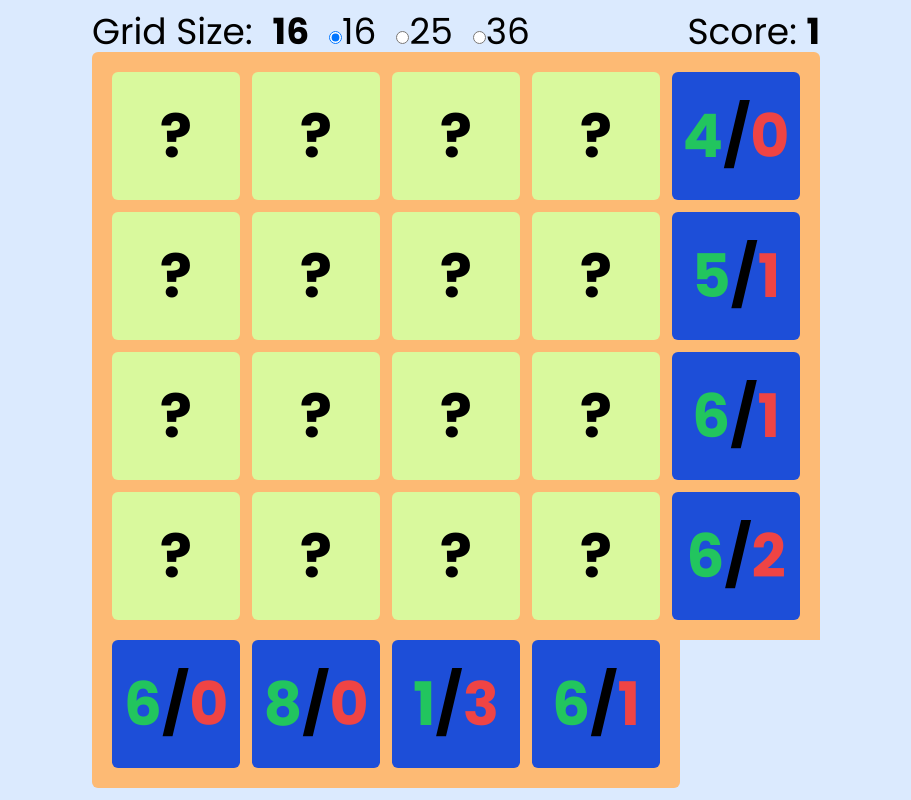
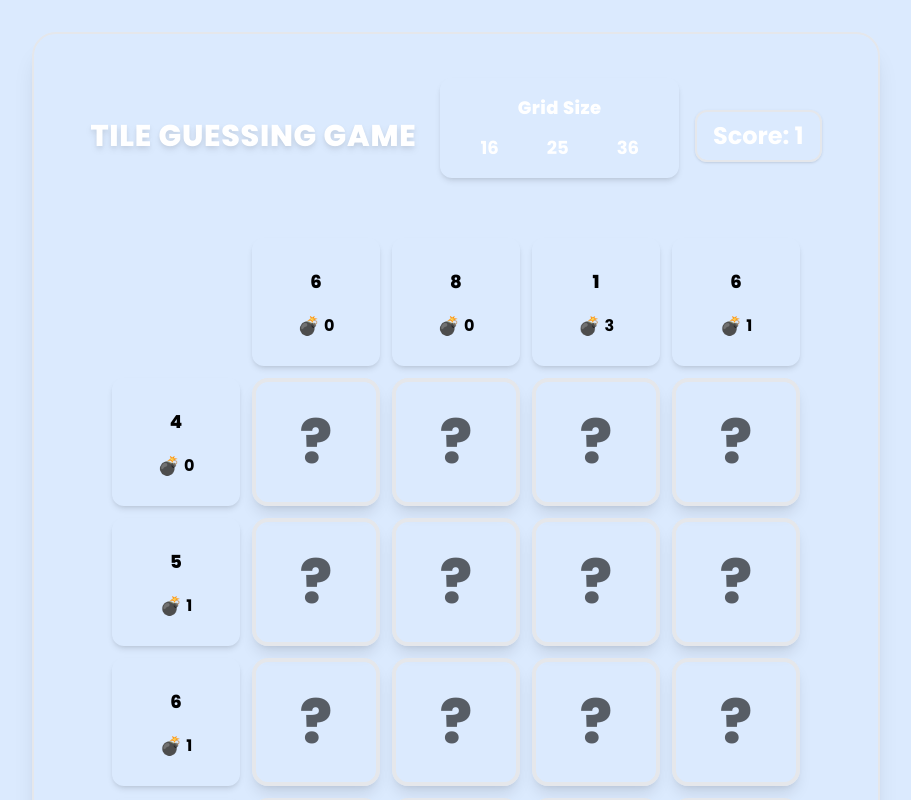
Before and after one commit to alirabbani97/tap-boom-game, a React (Vite) app: page / in a window 1280 px wide. Shown: the top 800 px of the page, without its empty margins (184-1095 px from the left). Built offline with nearby package versions, Linux system fonts and the light colour scheme; what @midudev/tailwind-animations would draw is missing.

Commit message:
added daisy, ui, improved layout

```diff
--- a/package.json
+++ b/package.json
@@ -11,6 +11,7 @@
   },
   "dependencies": {
     "@midudev/tailwind-animations": "^0.0.7",
+    "daisyui": "^5.0.43",
     "react": "^18.2.0",
     "react-dom": "^18.2.0",
     "react-icons": "^5.1.0"
--- a/src/App.tsx
+++ b/src/App.tsx
@@ -1,8 +1,8 @@
 import { useEffect, useState } from "react";
-import TileGrids from "./components/TileGrids";
 import TileButton from "./components/TileButton";
 import HintTiles from "./components/HintTIles";
 import LevelSlider from "./components/LevelSlider";
+import Card from "./components/card";
 
 type TtileData = {
   value: number;
@@ -132,93 +132,108 @@ function App() {
   /* CONSOLE LOGGING */
 
   return (
-    <div className="app flex flex-col justify-center items-center  h-screen w-screen bg-blue-100">
+    <div className="app min-h-screen min-w-screen flex flex-col justify-center items-center bg-blue-100 font-sans">
+      {/* Overlay for Game Over or Win */}
       {(bombFound || win) && (
-        <div className="absolute w-screen h-screen z-50 bg-black/30 flex flex-col justify-start items-center ">
-          <div
-            className={`animate-slide-in-top duration-[1500ms] bg-white/100 p-10 rounded-lg border-4 border-${
-              win ? "green" : "blue"
-            }-500 flex flex-col items-center`}
-          >
-            <span
-              className={`text-5xl font-bold ${
-                win ? "text-green-600" : "text-blue-600"
-              }`}
-            >
-              {win ? "You Win!" : "Game Over"}
+        <div className="fixed top-0 left-1/2 transform -translate-x-1/2 z-50 mt-6 flex justify-center w-full pointer-events-none">
+          <div className="pointer-events-auto">
+            <Card
+              header={
+                win ? (
+                  <span className="flex items-center gap-2">
+                    <span className="text-3xl">VICTORY</span>
+                    {win && (
+                      <span className="flex gap-1 text-yellow-400 text-3xl">
+                        ★ ★ ★
                       </span>
+                    )}
+                  </span>
+                ) : (
+                  <span className="text-3xl">GAME OVER</span>
+                )
+              }
+              actions={
                 <button
-              className="mt-8 px-8 py-3 bg-blue-500 hover:bg-blue-700 text-white text-2xl font-semibold rounded-lg shadow"
+                  className="btn btn-primary btn-lg rounded-full px-10 mt-2 shadow-md"
                   onClick={handleRestart}
                 >
                   Restart
                 </button>
+              }
+              className="w-[28rem] px-4 py-2"
+            >
+              <div className="text-2xl font-bold text-gray-700 mb-2">
+                Score: <span className="text-primary">{score}</span>
+              </div>
+            </Card>
           </div>
         </div>
       )}
-      <div className="w-fit h-fit flex flex-col justify-center items-center ">
-        <div className="flex justify-between items-center w-full">
+      {/* Main Game Panel */}
+      <Card
+        header={
+          <div className="flex flex-row items-center justify-between gap-6 w-full px-2 py-1">
+            <span className="text-2xl sm:text-3xl font-extrabold tracking-wide text-primary drop-shadow-md flex-shrink-0">
+              TILE GUESSING GAME
+            </span>
+            <div className="flex flex-row items-center gap-4">
               <LevelSlider gridSize={nTiles} setGridSize={setNTiles} />
-          <div className="text-4xl ">
-            Score: <span className="font-bold">{score}</span>
+              <span className="text-xl sm:text-2xl font-bold text-success bg-base-200 rounded-xl px-4 py-2 border-2 border-success/30 shadow">
+                Score: <span className="text-primary">{score}</span>
+              </span>
             </div>
           </div>
-
-        {/* THE TILE BUTTONS */}
-
-        <div className={`flex flex-col justify-center items-start `}>
-          <div className={`flex justify-center items-center`}>
-            <div>
-              <TileGrids gridCols={SQRT_N_Tiles}>
-                {tilesData.map((row, rowIndex) =>
-                  row.map((tile, colIndex) => (
+        }
+        className="w-fit h-fit flex flex-col items-center p-6 mt-8"
+      >
+        {/* GRID-BASED BOARD LAYOUT */}
+        <div
+          className="grid"
+          style={{
+            gridTemplateColumns: `repeat(${SQRT_N_Tiles + 1}, minmax(0, 1fr))`,
+            gridTemplateRows: `repeat(${SQRT_N_Tiles + 1}, minmax(0, 1fr))`,
+            gap: "0.75rem",
+          }}
+        >
+          {/* Top-left empty cell */}
+          <div />
+          {/* Column hints */}
+          {sumsOfCol.map((value, i) => (
+            <HintTiles
+              key={`col-hint-${i}`}
+              values={[value]}
+              bombs={[bombsInCol[i]]}
+              horizontal={false}
+              tileSize="w-24 h-24 sm:w-28 sm:h-28 md:w-32 md:h-32"
+            />
+          ))}
+          {/* Row hints and grid tiles */}
+          {tilesData.map((row, rowIdx) => (
+            <>
+              <HintTiles
+                key={`row-hint-${rowIdx}`}
+                values={[sumsOfRow[rowIdx]]}
+                bombs={[bombsInRow[rowIdx]]}
+                horizontal={false}
+                tileSize="w-24 h-24 sm:w-28 sm:h-28 md:w-32 md:h-32"
+              />
+              {row.map((tile, colIdx) => (
                 <TileButton
                   bombFound={bombFound}
-                      key={`${rowIndex}-${colIndex}`}
+                  key={`${rowIdx}-${colIdx}`}
                   setBombFound={setBombFound}
-                      index={rowIndex + colIndex + 1}
+                  index={rowIdx + colIdx + 1}
                   value={tile.value}
-                      flipCard={() =>
-                        !tile.isFlipped && flipCard(rowIndex, colIndex)
-                      }
+                  flipCard={() => !tile.isFlipped && flipCard(rowIdx, colIdx)}
                   cardFlipped={tile.isFlipped}
                   lastTile={nTiles}
                   setScore={setScore}
                 />
-                  ))
-                )}
-              </TileGrids>
+              ))}
+            </>
+          ))}
         </div>
-
-            {/* THE TILE BUTTONS */}
-
-            {/* THE HINT TILES  */}
-            <div
-              className={`flex flex-col bg-orange-300 rounded-md p-5 pl-3 rounded-l-none rounded-b-none  gap-3 `}
-            >
-              <HintTiles values={sumsOfRow} bombs={bombsInRow} />
-
-              {/* {Array.from({ length: SQRT_N_Tiles }).map((tile, index) => (
-                <HintTiles key={index} values={sumsOfRow} />
-              ))} */}
-            </div>
-          </div>
-
-          <div
-            className={`flex bg-orange-300 rounded-md p-5 pt-0 rounded-t-none  gap-3 `}
-          >
-            <HintTiles values={sumsOfCol} bombs={bombsInCol} />
-            {/* {Array.from({ length: SQRT_N_Tiles + 1 }).map((tile, index) => (
-              <HintTiles
-
-
-                values={sumsOfCol}
-              />
-            ))} */}
-          </div>
-          {/* THE HINT TILES  */}
-        </div>
-      </div>
+      </Card>
     </div>
   );
 }
--- a/src/components/HintTIles.tsx
+++ b/src/components/HintTIles.tsx
@@ -1,23 +1,34 @@
+import { HiOutlineFire } from "react-icons/hi";
 
 type THintTiles = {
   values: number[];
   bombs: number[];
+  horizontal?: boolean;
+  tileSize?: string;
 };
 
-const HintTiles = (({ values,bombs }: THintTiles) => {
-  console.log(bombs);
+const HintTiles = ({
+  values,
+  bombs,
+  horizontal = false,
+  tileSize = "w-24 h-24 sm:w-28 sm:h-28 md:w-32 md:h-32",
+}: THintTiles) => {
   return (
-    <>
+    <div className={`flex ${horizontal ? "flex-row" : "flex-col"} gap-3`}>
       {values.map((value: number, index: number) => (
-        <button
+        <div
           key={index}
-          className=" bg-blue-700 flex items-center justify-center text-6xl font-bold rounded-md w-32 h-32 select-none"
+          className={`card ${tileSize} bg-base-200 shadow-md rounded-xl flex flex-col items-center justify-center p-2`}
         >
-          <span className="text-green-500">{value}</span> <span>/</span>{" "}
-          <span className="text-red-500">{bombs[index]}</span>
-        </button>
+          <span className="badge badge-primary text-lg font-extrabold mb-1 px-4 py-2 rounded-full">
+            {value}
+          </span>
+          <span className="badge badge-error text-md font-bold px-3 py-1 rounded-full flex items-center gap-1">
+            <span className="text-lg">💣</span> {bombs[index]}
+          </span>
+        </div>
       ))}
-    </>
+    </div>
   );
-});
+};
 export default HintTiles;
--- a/src/components/LevelSlider.tsx
+++ b/src/components/LevelSlider.tsx
@@ -8,47 +8,22 @@ export default function LevelSlider({
   setGridSize: Dispatch<SetStateAction<number>>;
 }) {
   return (
-    <div className="flex justify-between items-center  text-4xl">
-      <div className="flex justify-center items-center gap-x-5">
-        <span>Grid Size: </span>
-        <span className=" font-bold">{gridSize}</span>
-        <div>
-          <input
-            type="radio"
-            id="16"
-            name="grid_size"
-            defaultChecked
-            className=""
-            onClick={() => {
-              setGridSize(16);
-              console.log(gridSize);
-            }}
-          />
-          <label htmlFor="html">16</label>
-        </div>
-        <div>
-          <input
-            type="radio"
-            id="25"
-            name="grid_size"
-            className=""
-            onClick={() => {
-              setGridSize(25);
-              console.log(gridSize);
-            }}
-          />
-          <label htmlFor="html">25</label>
-        </div>
-        <div>
-          <input
-            type="radio"
-            id="36"
-            name="grid_size"
-            className=""
-            onClick={() => setGridSize(36)}
-          />
-          <label htmlFor="html">36</label>
-        </div>
+    <div className="card bg-base-200 shadow-md rounded-xl p-4 flex flex-col items-center mb-4 w-fit">
+      <div className="text-lg font-extrabold mb-2 text-primary tracking-wide">
+        Grid Size
+      </div>
+      <div className="btn-group">
+        {[16, 25, 36].map((size) => (
+          <button
+            key={size}
+            className={`btn btn-lg rounded-full font-bold text-lg px-6 ${
+              gridSize === size ? "btn-primary" : "btn-ghost"
+            }`}
+            onClick={() => setGridSize(size)}
+          >
+            {size}
+          </button>
+        ))}
       </div>
     </div>
   );
--- a/src/components/TileButton.tsx
+++ b/src/components/TileButton.tsx
@@ -25,15 +25,25 @@ export default function TileButton({
   // borderTiles,
   setScore,
 }: TTileButton) {
-
-
   return (
     <button
       disabled={cardFlipped}
       className={`
-       ${
-         cardFlipped ? "bg-zinc-500" : " bg-lime-200  hover:bg-lime-50"
-       }  flex items-center justify-center  text-6xl font-bold rounded-md w-32 h-32 hover:cursor-pointer `}
+        w-24 h-24 sm:w-28 sm:h-28 md:w-32 md:h-32
+        flex items-center justify-center
+        text-5xl sm:text-6xl font-extrabold
+        rounded-2xl shadow-lg border-4
+        transition-all duration-200
+        select-none
+        ${
+          cardFlipped || bombFound
+            ? value === 0
+              ? "bg-error border-error text-white scale-95"
+              : "bg-base-200 border-primary text-primary-content scale-95"
+            : "bg-accent border-accent-content text-accent-content hover:bg-accent-focus hover:scale-105"
+        }
+        ${cardFlipped ? "" : "cursor-pointer"}
+      `}
       onClick={() => {
         if (value === 0) {
           setBombFound(true);
@@ -50,8 +60,15 @@ export default function TileButton({
         }
       }}
     >
-
-      {cardFlipped || bombFound ? `${value}` : "?"}
+      {cardFlipped || bombFound ? (
+        value === 0 ? (
+          <span className="text-4xl">💣</span>
+        ) : (
+          value
+        )
+      ) : (
+        <span className="opacity-60">?</span>
+      )}
     </button>
   );
 }
--- a/src/components/TileGrids.tsx
+++ b/src/components/TileGrids.tsx
@@ -10,7 +10,7 @@ export default function TileGrids({ children, gridCols }: TTilesGrid) {
 
   return (
     <div
-      className={`grid bg-orange-300 rounded-md rounded-r-none rounded-b-none p-5 pr-0 gap-3`}
+      className="grid bg-base-100 rounded-3xl p-4 gap-4 shadow-lg border-2 border-primary"
       style={{ gridTemplateColumns: gridSize }}
     >
       {children}
--- a/src/components/card.tsx
+++ b/src/components/card.tsx
@@ -1,14 +1,37 @@
-import React from "react"
+import React, { ReactNode } from "react";
 
-
-interface CardProps{
-
+interface CardProps {
+  header?: ReactNode;
+  children: ReactNode;
+  actions?: ReactNode;
+  className?: string;
 }
 
-const Card: React.FC<CardProps>= () => {
+const Card: React.FC<CardProps> = ({
+  header,
+  children,
+  actions,
+  className,
+}) => {
   return (
-    <div></div>
-  )
-}
+    <div
+      className={`card bg-base-100 shadow-xl rounded-3xl border-2 border-primary ${
+        className || ""
+      }`}
+    >
+      {header && (
+        <div className="card-title bg-primary text-white text-2xl font-extrabold rounded-t-3xl px-6 py-4 flex items-center justify-center">
+          {header}
+        </div>
+      )}
+      <div className="card-body p-6 flex flex-col items-center justify-center">
+        {children}
+      </div>
+      {actions && (
+        <div className="card-actions p-4 flex justify-center">{actions}</div>
+      )}
+    </div>
+  );
+};
 
-export default Card
+export default Card;
--- a/src/index.css
+++ b/src/index.css
@@ -1,11 +1,15 @@
-@import url('https://fonts.googleapis.com/css2?family=Poppins:ital,wght@0,100;0,200;0,300;0,400;0,500;0,600;0,700;0,800;0,900;1,100;1,200;1,300;1,400;1,500;1,600;1,700;1,800;1,900&display=swap');
+@import url("https://fonts.googleapis.com/css2?family=Poppins:ital,wght@0,100;0,200;0,300;0,400;0,500;0,600;0,700;0,800;0,900;1,100;1,200;1,300;1,400;1,500;1,600;1,700;1,800;1,900&display=swap");
+@import url("https://fonts.googleapis.com/css2?family=Fredoka:wght@400;700&display=swap");
 
 @tailwind base;
 @tailwind components;
 @tailwind utilities;
 
+body {
+  @apply font-sans;
+  font-family: "Fredoka", Arial, sans-serif;
+}
 
-.app{
-    font-family:"Poppins";
-
+.app {
+  font-family: "Poppins";
 }
--- a/tailwind.config.js
+++ b/tailwind.config.js
@@ -1,10 +1,10 @@
 /** @type {import('tailwindcss').Config} */
-import animations from '@midudev/tailwind-animations'
+import animations from "@midudev/tailwind-animations";
 
 export default {
   content: ["./index.html", "./src/**/*.{vue,js,ts,jsx,tsx}"],
   theme: {
     extend: {},
   },
-  plugins: [animations],
+  plugins: [animations, require("daisyui")],
 };
```
Also changed, not shown: 1 other file (tests, documents, lock files or other folders). Lines whose indentation alone changed are shown as unchanged.
